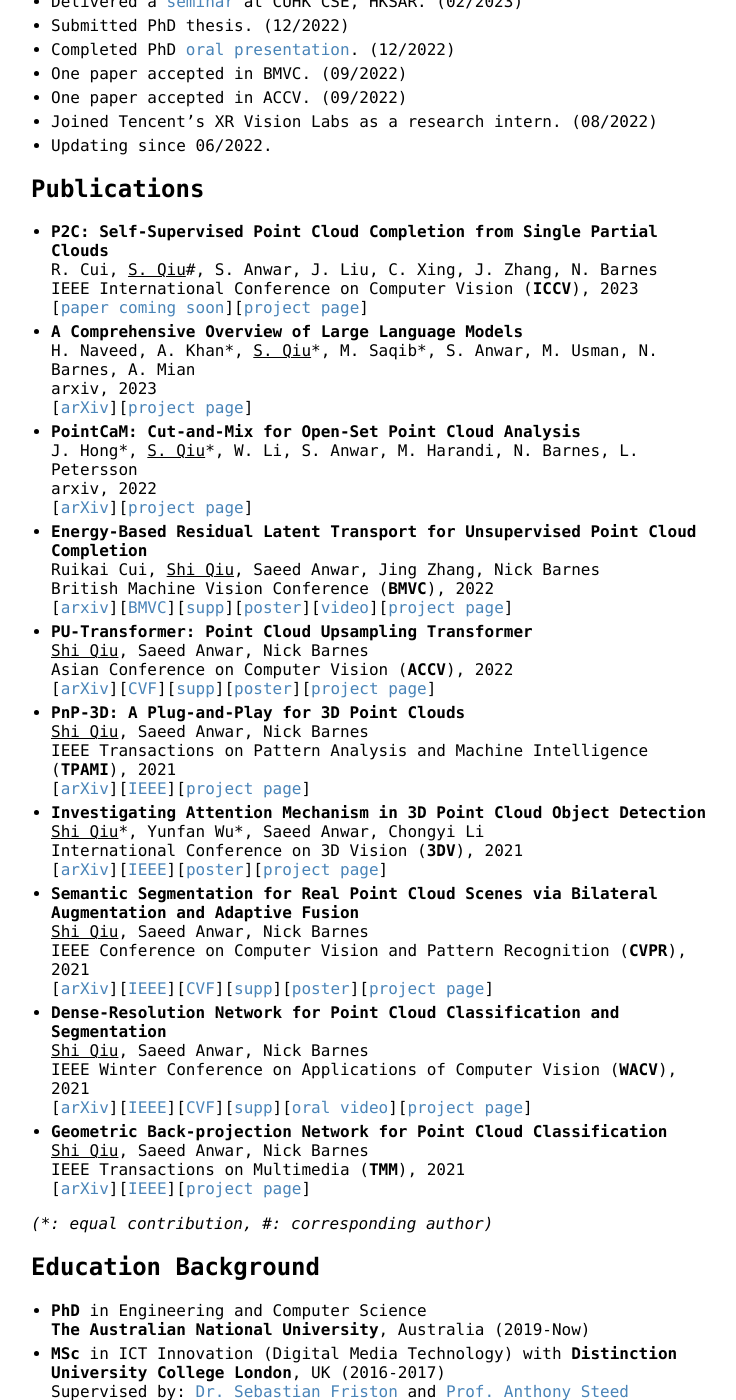
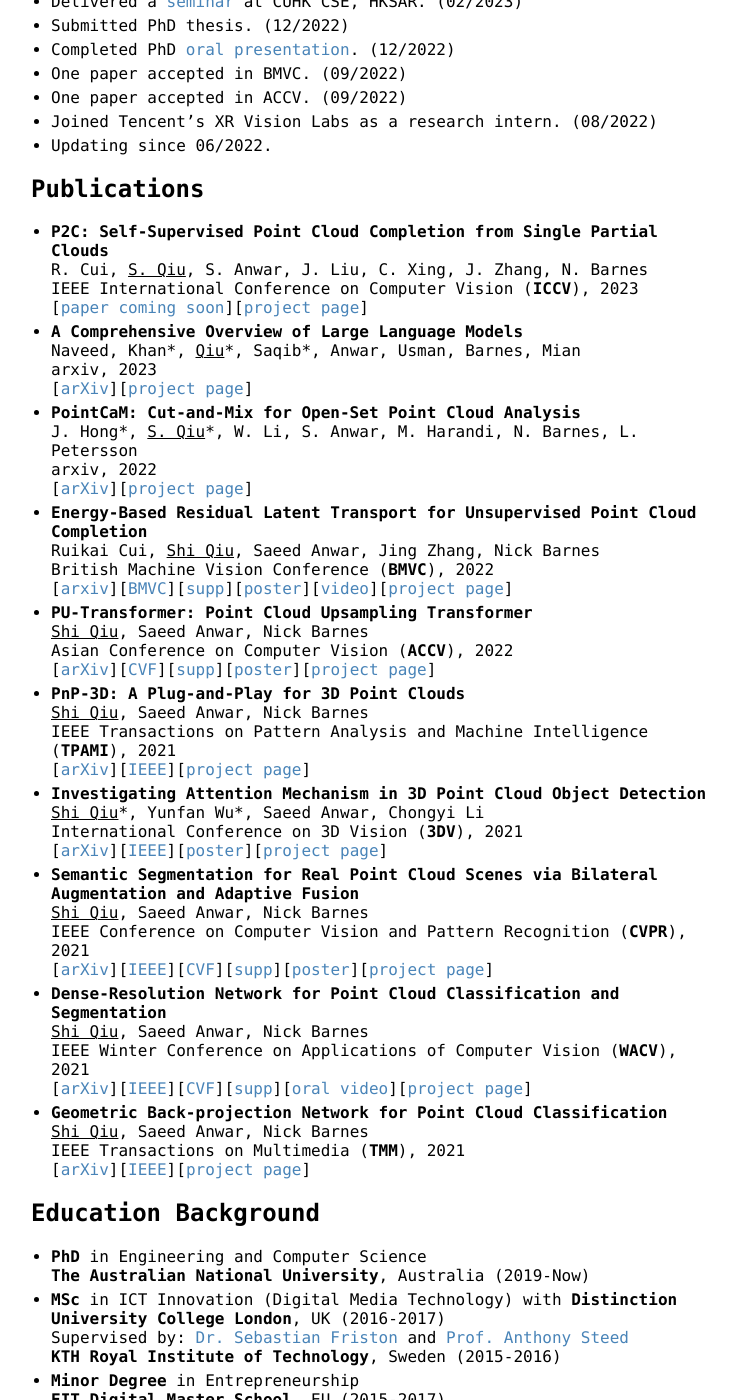
Before and after one commit to ShiQiu0419/ShiQiu0419.github.io, a Jekyll site: the page built from index.md, in a window 1280 px wide and 1400 px high, scrolled down 499 px. Shown: the whole window, without its empty margins (259-995 px from the left). Built offline with Jekyll 4.4.1, drawn with Linux system fonts in a browser that asks for light colours; our own code applies the rules of GitHub Pages for plain Markdown files.

Commit message:
Update index.md

```diff
--- a/index.md
+++ b/index.md
@@ -23,11 +23,11 @@ I will be joining the Department of Computer Science and Engineering at The Chin
 
 ## Publications
 * **P2C: Self-Supervised Point Cloud Completion from Single Partial Clouds**
-R. Cui, <ins>S. Qiu</ins>\#, S. Anwar, J. Liu, C. Xing, J. Zhang, N. Barnes
+R. Cui, <ins>S. Qiu</ins>, S. Anwar, J. Liu, C. Xing, J. Zhang, N. Barnes
 IEEE International Conference on Computer Vision (**ICCV**), 2023
 [[paper coming soon](https://shiqiu0419.github.io/)][[project page](https://github.com/CuiRuikai/Partial2Complete)]
 * **A Comprehensive Overview of Large Language Models**
-H. Naveed, A. Khan\*, <ins>S. Qiu</ins>\*, M. Saqib\*, S. Anwar, M. Usman, N. Barnes, A. Mian
+Naveed, Khan\*, <ins>Qiu</ins>\*, Saqib\*, Anwar, Usman, Barnes, Mian
 arxiv, 2023
 [[arXiv](https://arxiv.org/abs/2307.06435)][[project page](https://github.com/humza909/LLM_Survey)]
 * **PointCaM: Cut-and-Mix for Open-Set Point Cloud Analysis**
@@ -63,8 +63,6 @@ IEEE Winter Conference on Applications of Computer Vision (**WACV**), 2021
 <ins>Shi Qiu</ins>, Saeed Anwar, Nick Barnes
 IEEE Transactions on Multimedia (**TMM**), 2021
 [[arXiv](https://arxiv.org/abs/1911.12885)][[IEEE](https://ieeexplore.ieee.org/document/9410405)][[project page](https://github.com/ShiQiu0419/GFNet)]
-
-*(\*: equal contribution, \#: corresponding author)*
 
 ## Education Background
 * **PhD** in Engineering and Computer Science
```
